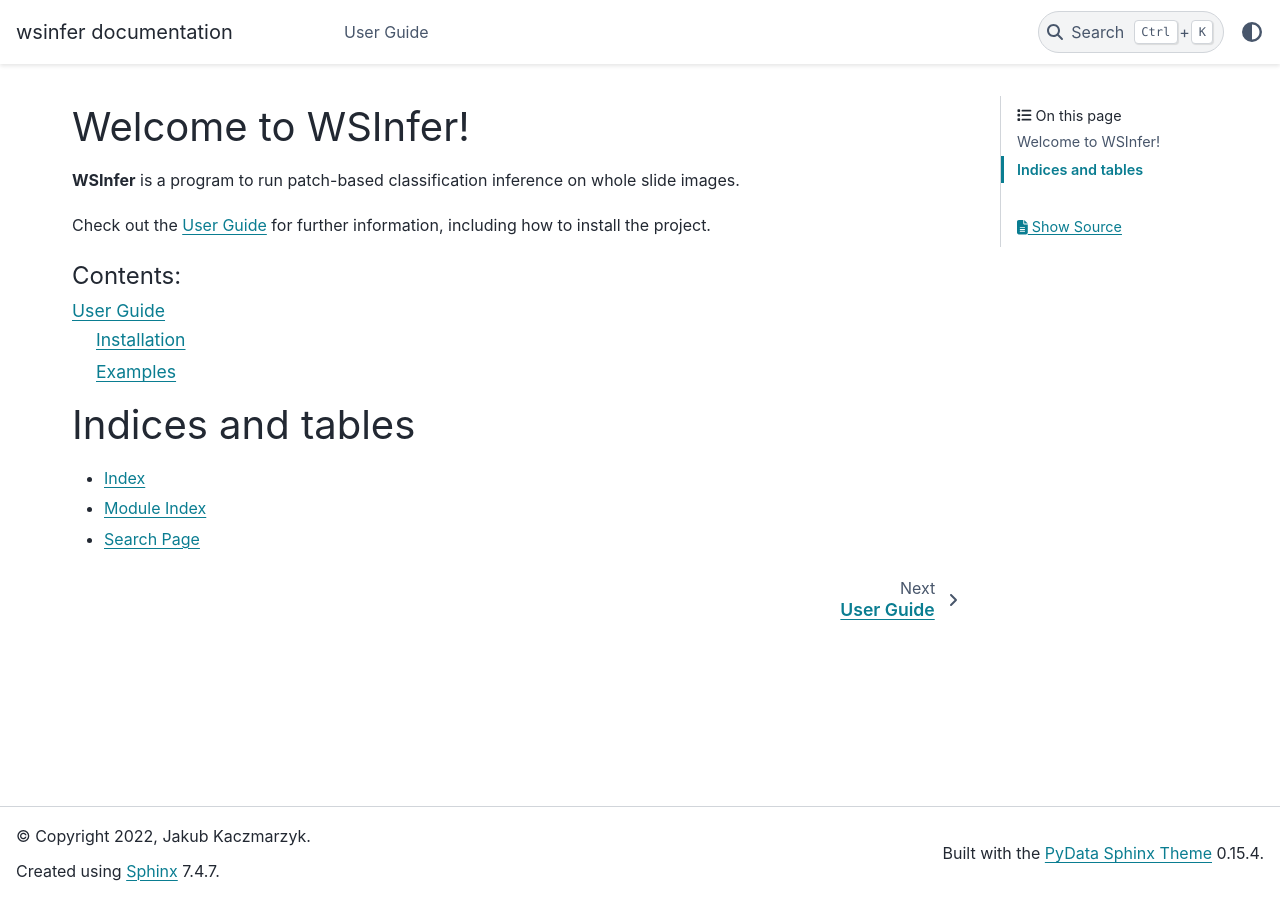
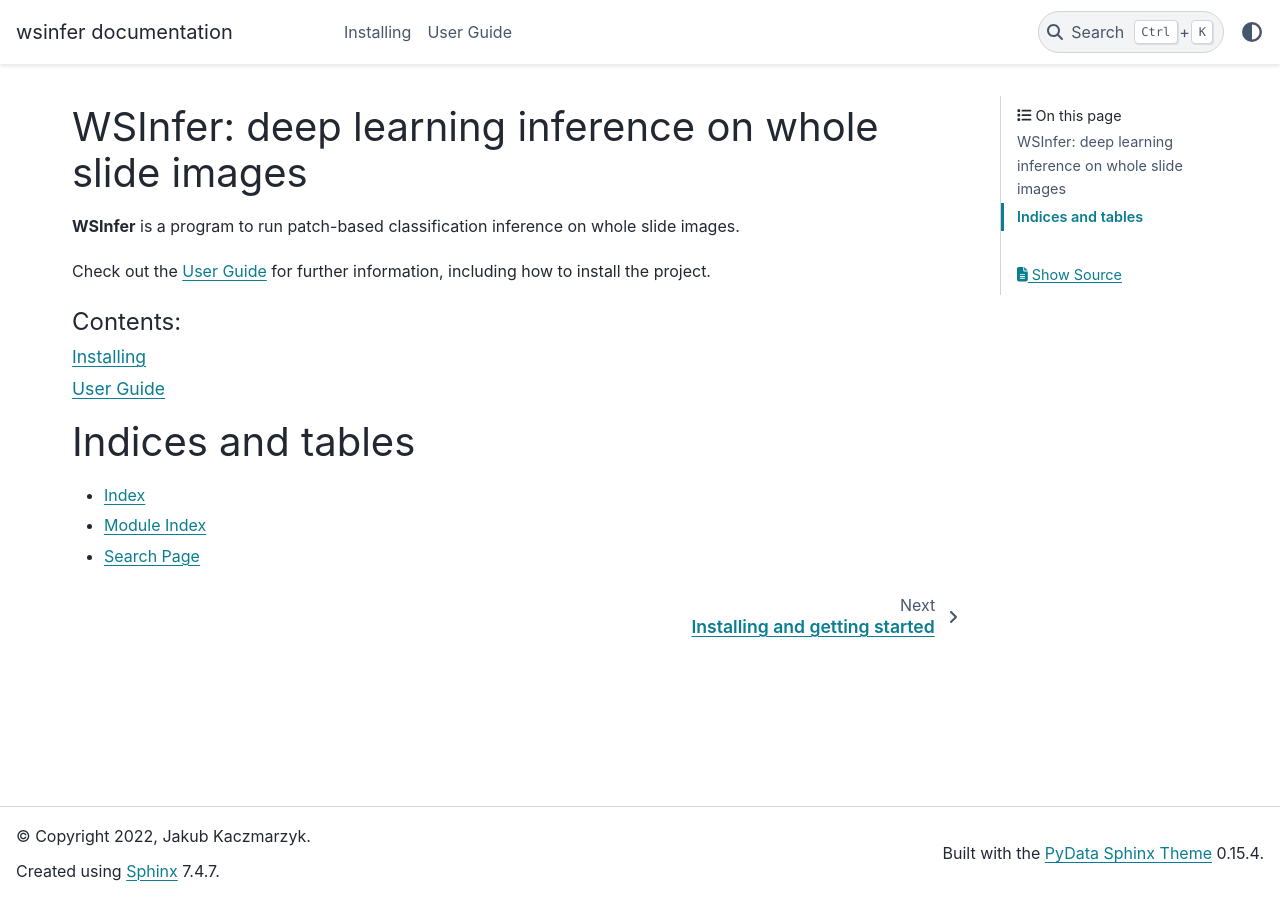
Before and after one commit to SBU-BMI/wsinfer, a Sphinx documentation site: the page built from docs/index.rst, in a window 1280 px wide. Built offline with Sphinx 7.4.7 and the PyData theme 0.15.4, drawn with Linux system fonts in a browser that asks for light colours; some of the changed lines change nothing that is shown.

Commit message:
add dedicated installation page

```diff
--- a/docs/index.rst
+++ b/docs/index.rst
@@ -1,5 +1,5 @@
-Welcome to WSInfer!
-===================
+WSInfer: deep learning inference on whole slide images
+======================================================
 
 **WSInfer** is a program to run patch-based classification inference on whole
 slide images.
@@ -8,10 +8,11 @@
 project.
 
 .. toctree::
-   :maxdepth: 2
+   :maxdepth: 1
    :caption: Contents:
 
-   user_guide
+   Installing <installing>
+   User Guide <user_guide>
 
 
 Indices and tables
--- /dev/null
+++ b/docs/installing.rst
@@ -0,0 +1,67 @@
+Installing and getting started
+==============================
+
+Prerequisites
+-------------
+
+WSInfer supports Python 3.7+.
+
+Install PyTorch before installing WSInfer. Please see
+`PyTorch's installation instructions <https://pytorch.org/get-started/locally/>`_.
+WSInfer does not install PyTorch automatically because the installation depends on
+the type of hardware a user has.
+
+Manual installation
+-------------------
+
+After having installed PyTorch, install releases of WSInfer from `PyPI <https://pypi.org/project/wsinfer/>`_.
+Be sure to include the line :code:`--find-links https://girder.github.io/large_image_wheels` to ensure
+dependencies are installed properly. ::
+
+    pip install wsinfer --find-links https://girder.github.io/large_image_wheels
+
+This installs the :code:`wsinfer` Python package and the :code:`wsinfer` command line program. ::
+
+    wsinfer --help
+
+Containers
+----------
+
+See https://hub.docker.com/u/kaczmarj/wsinfer/ for available Docker images. ::
+
+    docker pull kaczmarj/wsinfer
+
+The main wsinfer container includes all dependencies and can run all models. There are also model-specific
+Docker images that are more suitable for inference because those include pre-downloaded model weights. If using
+the "base" WSInfer Docker image, model weights need to be downloaded every time the container
+is used for inference, and the downloaded weights do not persist after the container is stopped.
+
+Development installation
+------------------------
+
+Clone the repository from https://github.com/kaczmarj/wsinfer and install it in editable mode. ::
+
+    git clone https://github.com/kaczmarj/wsinfer.git
+    cd wsinfer
+    pip install --editable .[dev]
+    wsinfer --help
+
+Getting started
+---------------
+
+The :code:`wsinfer` command line program is the main interface to WSInfer. Use the :code:`--help`
+flag to show more information. ::
+
+    wsinfer --help
+
+To list the available trained models: ::
+
+    wsinfer list
+
+To run inference on whole slide images: ::
+
+    wsinfer run --wsi-dir slides/ --results-dir results/ --model resnet34 --weights TCGA-BRCA-v1
+
+To convert model outputs to GeoJSON, for example to view in QuPath: ::
+
+    wsinfer togeojson results/ model-outputs-geojson/
```
